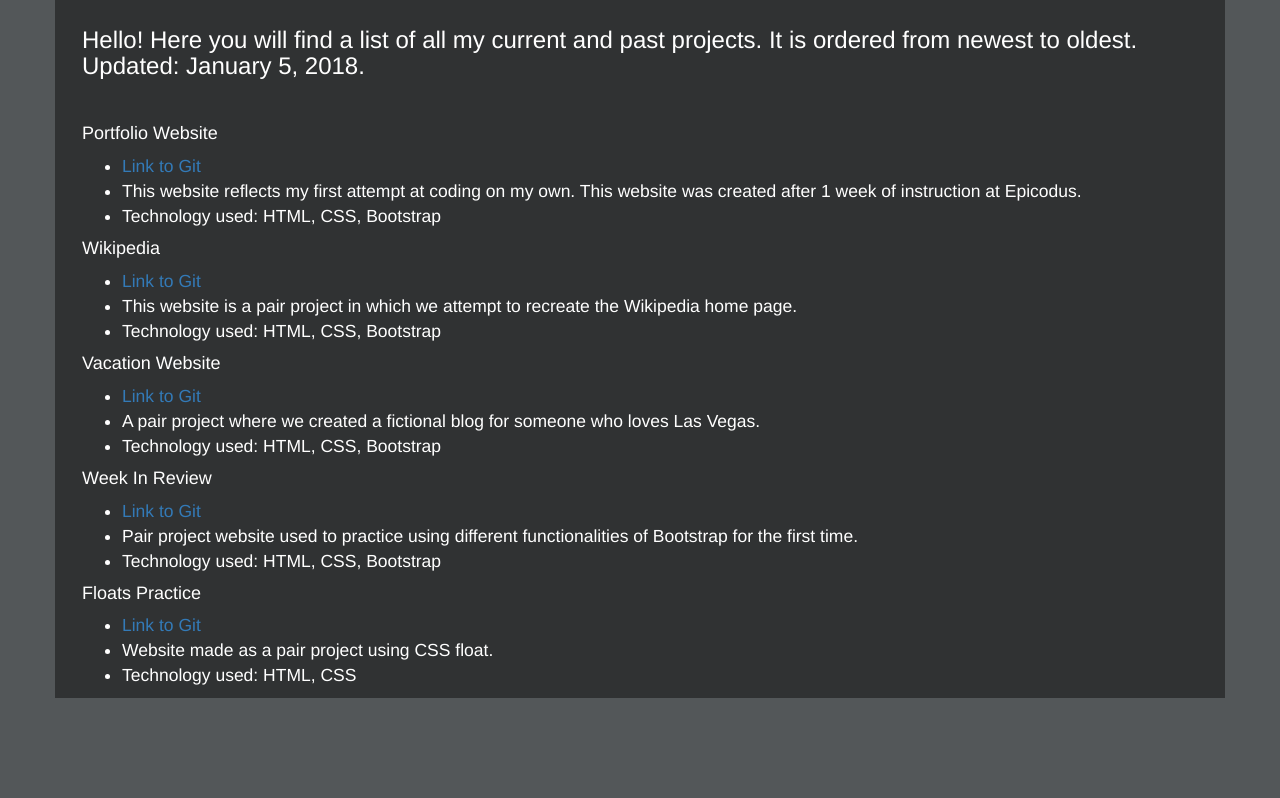
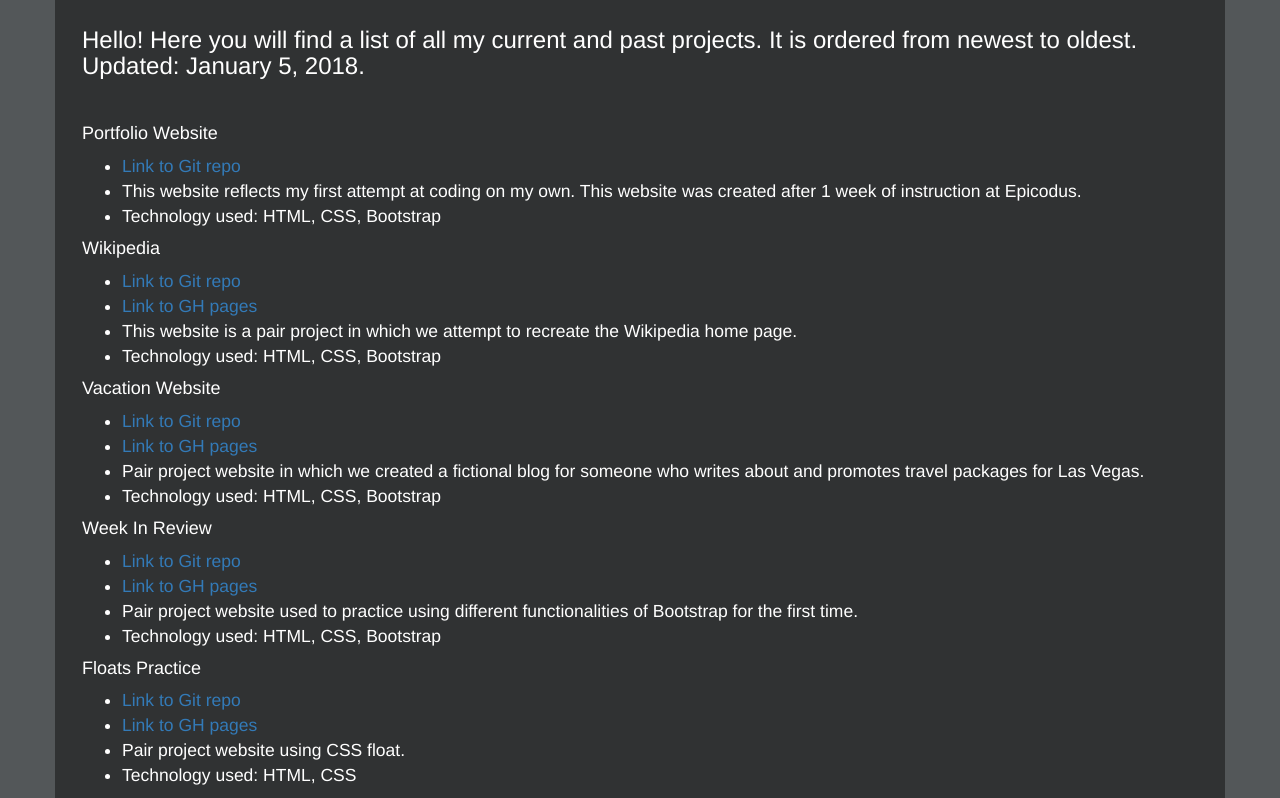
Before and after one commit to eyesicedover/portfolio-landing, a plain HTML site: page projects.html in a window 1280 px wide. Shown: the part 226-1024 px from the top of the page. Before the commit the page ends 924 px from the top, so only its background shows below. Drawn offline with Linux system fonts and the light colour scheme.

Commit message:
add gh-pages links to projects.html

```diff
--- a/projects.html
+++ b/projects.html
@@ -19,7 +19,7 @@
           <ul>
             <li>
               <a href="https://github.com/eyesicedover/portfolio-landing.git">
-                Link to Git
+              Link to Git repo
               </a>
             </li>
             <li>This website reflects my first attempt at coding on my own. This website was created after 1 week of instruction at Epicodus.</li>
@@ -29,7 +29,12 @@
           <ul>
             <li>
               <a href="https://github.com/eyesicedover/wikipedia.git">
-                Link to Git
+              Link to Git repo
+              </a>
+            </li>
+            <li>
+              <a href="https://eyesicedover.github.io/wikipedia/">
+              Link to GH pages
               </a>
             </li>
             <li>This website is a pair project in which we attempt to recreate the Wikipedia home page.</li>
@@ -39,17 +44,27 @@
           <ul>
             <li>
               <a href="https://github.com/eyesicedover/vacation.git">
-                Link to Git
+              Link to Git repo
               </a>
             </li>
-            <li>A pair project where we created a fictional blog for someone who loves Las Vegas.</li>
+            <li>
+              <a href="https://eyesicedover.github.io/vacation/">
+              Link to GH pages
+              </a>
+            </li>
+            <li>Pair project website in which we created a fictional blog for someone who writes about and promotes travel packages for Las Vegas.</li>
             <li>Technology used: HTML, CSS, Bootstrap</li>
           </ul>
           <h4>Week In Review</h4>
           <ul>
             <li>
               <a href="https://github.com/eyesicedover/week-in-review.git">
-                Link to Git
+              Link to Git repo
+              </a>
+            </li>
+            <li>
+              <a href="https://eyesicedover.github.io/week-in-review/">
+              Link to GH pages
               </a>
             </li>
             <li>Pair project website used to practice using different functionalities of Bootstrap for the first time.</li>
@@ -59,10 +74,15 @@
           <ul>
             <li>
               <a href="https://github.com/eyesicedover/week-in-review.git">
-                Link to Git
+              Link to Git repo
               </a>
             </li>
-            <li>Website made as a pair project using CSS float.</li>
+            <li>
+              <a href="https://eyesicedover.github.io/floats-practice/">
+              Link to GH pages
+              </a>
+            </li>
+            <li>Pair project website using CSS float.</li>
             <li>Technology used: HTML, CSS</li>
           </ul>
       </div>
```
Also changed, not shown: index.html (+2 -3 lines), 3 other files.
